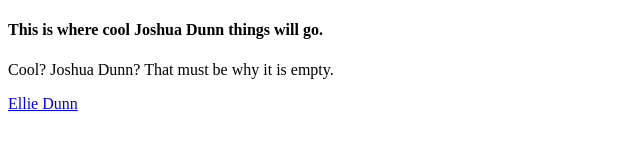
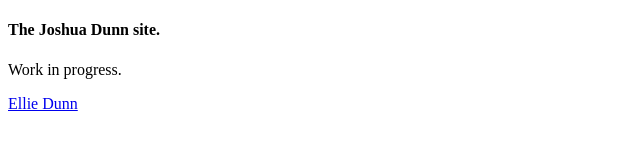
Before and after one commit to dunnjo98/dunnjo98.github.io, a plain HTML site: page index.html in a window 1280 px wide. Shown: the whole page, without its empty margins (0-640 px from the left). Drawn offline with Linux system fonts and the light colour scheme.

Commit message:
Update index.html

```diff
--- a/index.html
+++ b/index.html
@@ -5,8 +5,8 @@
   <title>Joshua Dunn: The Site</title>
 </head>
 <body>
-  <h4>This is where cool Joshua Dunn things will go.</h4>
-  <p>Cool? Joshua Dunn? That must be why it is empty.</p>
+  <h4>The Joshua Dunn site.</h4>
+  <p>Work in progress.</p>
 
   <a href="http://dunnjo98.github.io/ellie_FINAL/">Ellie Dunn</a>
 </body>
```
